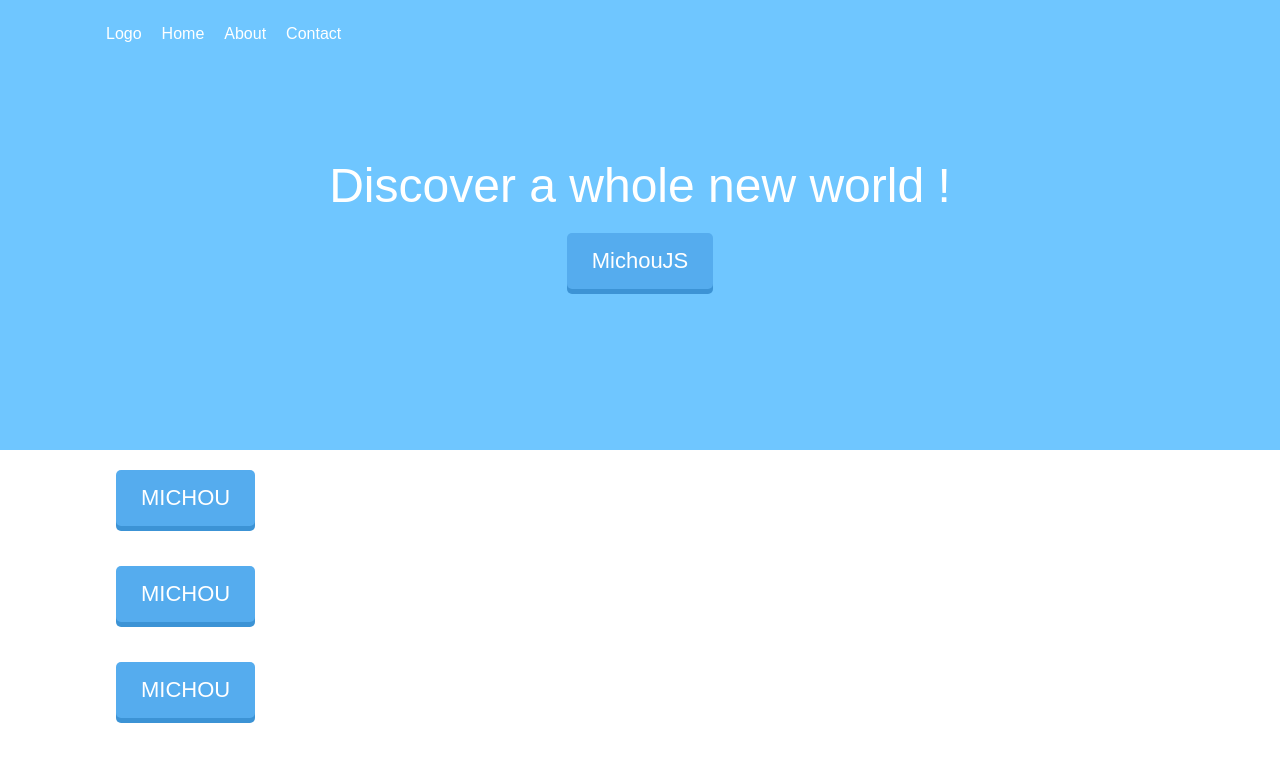
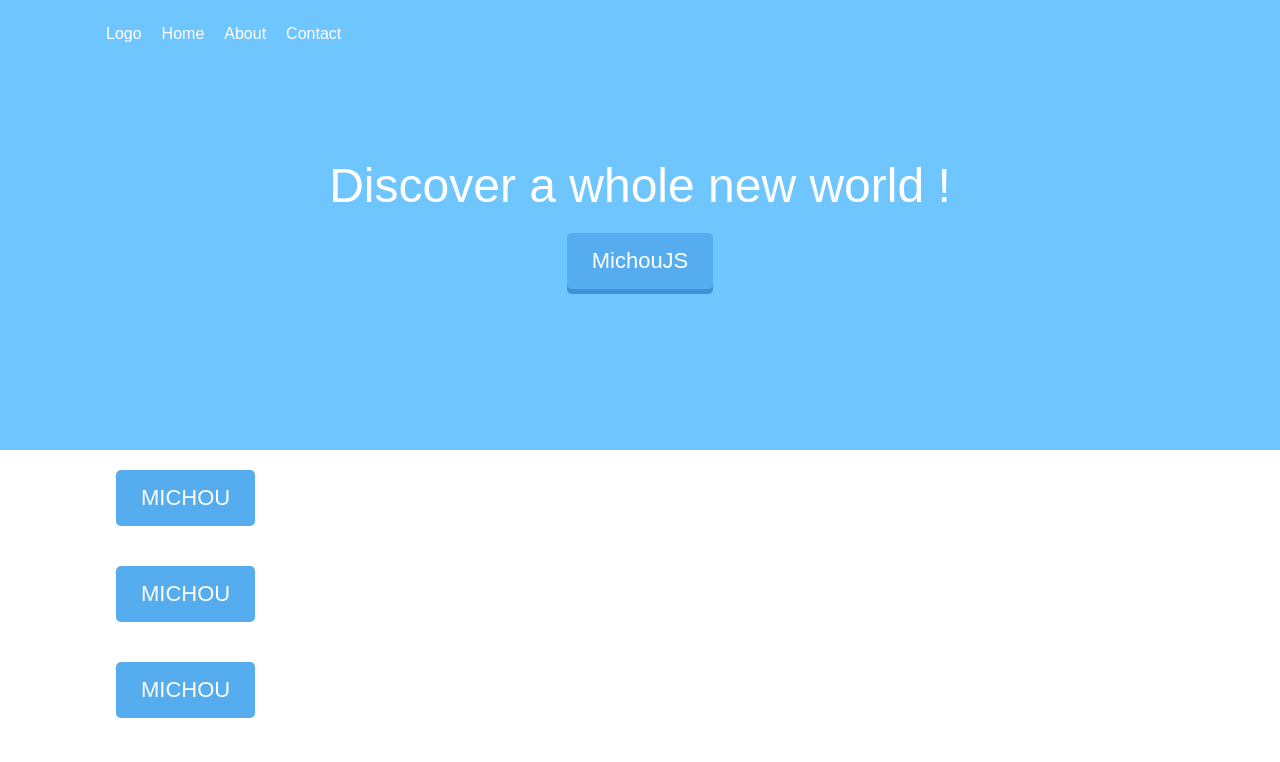
Before and after one commit to soufianeisnotafunction/salt, a React (Create React App) app: page / in a window 1280 px wide. Shown: the top 762 px of the page. Built offline with nearby package versions, Linux system fonts and the light colour scheme.

Commit message:
add flat prop to Button

```diff
--- a/src/App.js
+++ b/src/App.js
@@ -16,13 +16,13 @@ class App extends Component {
               <Container>
                 <Row>
                     <Col desk={4} tab={12} mob={12}>
-                        <Button>MICHOU</Button>
+                        <Button flat >MICHOU</Button>
                     </Col>
                     <Col desk={4} tab={12} mob={12}>
-                      <Button>MICHOU</Button>
+                      <Button flat >MICHOU</Button>
                     </Col>
                     <Col desk={4} tab={12} mob={12}>
-                        <Button>MICHOU</Button>
+                        <Button flat >MICHOU</Button>
                     </Col>
                 </Row>
               </Container>
--- a/src/button/Button.jsx
+++ b/src/button/Button.jsx
@@ -3,7 +3,7 @@ import styled from 'styled-components';
 const Button = styled.a`
   /* Adapt the colors based on primary prop */
   background-color: #55acee;
-  box-shadow: 0px 5px 0px 0px #3C93D5;
+  box-shadow: ${props => props.flat ? null :'0px 5px 0px 0px #3C93D5'};
 
   border-radius: 5px;
   padding: 15px 25px;
@@ -19,8 +19,8 @@ const Button = styled.a`
   };
 
   &:active {
-    transform: translate(0px, 5px);
-    -webkit-transform: translate(0px, 5px);
+    transform: ${props => props.flat ? null :'translate(0px, 5px)'};
+    -webkit-transform: ${props => props.flat ? null :'translate(0px, 5px)'};
     box-shadow: 0px 1px 0px 0px;
   }
 
```
